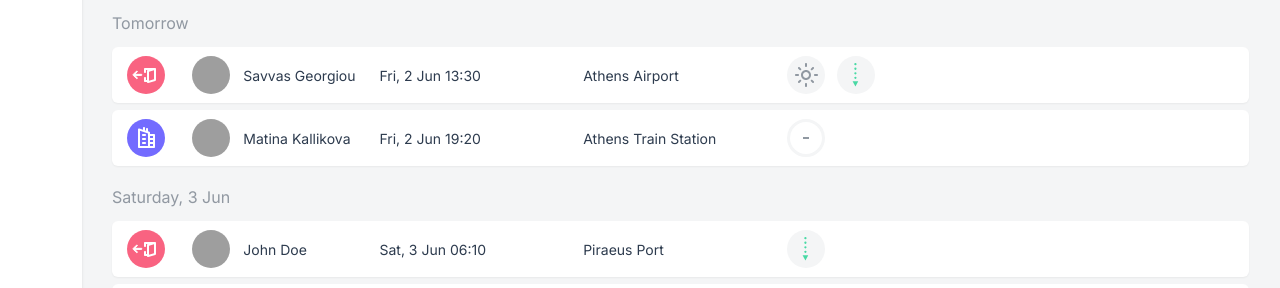
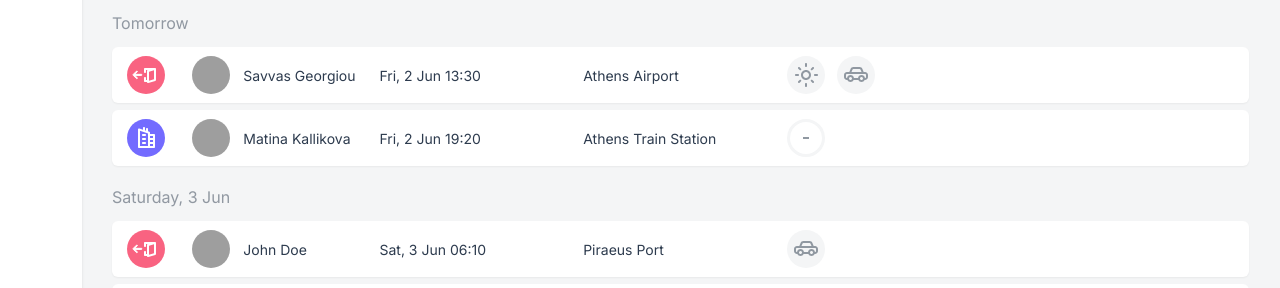
Before and after one commit to Shiroe/transfers-list, a Next.js app: page / in a window 1280 px wide. Shown: the part 379-667 px from the top of the page. Built offline with nearby package versions, Linux system fonts and the light colour scheme; grey boxes are pictures that could not be loaded.

Commit message:
updated name on icon

```diff
--- a/src/components/TransfersList/TransferItem.tsx
+++ b/src/components/TransfersList/TransferItem.tsx
@@ -7,7 +7,7 @@ import ArrivalIcon from '@/assets/Icons/ArrivalIcon';
 import DepartureIcon from '@/assets/Icons/DepartureIcon';
 import InCityIcon from '@/assets/Icons/InCityIcon';
 import BabyIcon from '@/assets/Icons/BabyIcon';
-import TransferIcon from '@/assets/Icons/TransferIcon';
+import ReturnTransferIcon from '@/assets/Icons/ReturnTransferIcon';
 import SunIcon from '@/assets/Icons/SunIcon';
 import MoonIcon from '@/assets/Icons/MoonIcon';
 
@@ -90,7 +90,7 @@ const TransferItem = ({
         )}
         {return_transfer && (
           <div className="flex h-[38px] w-[38px] items-center justify-center rounded-full bg-brand-gray">
-            <TransferIcon size={24} />
+            <ReturnTransferIcon size={24} />
           </div>
         )}
         {!opportunityExists && (
```
